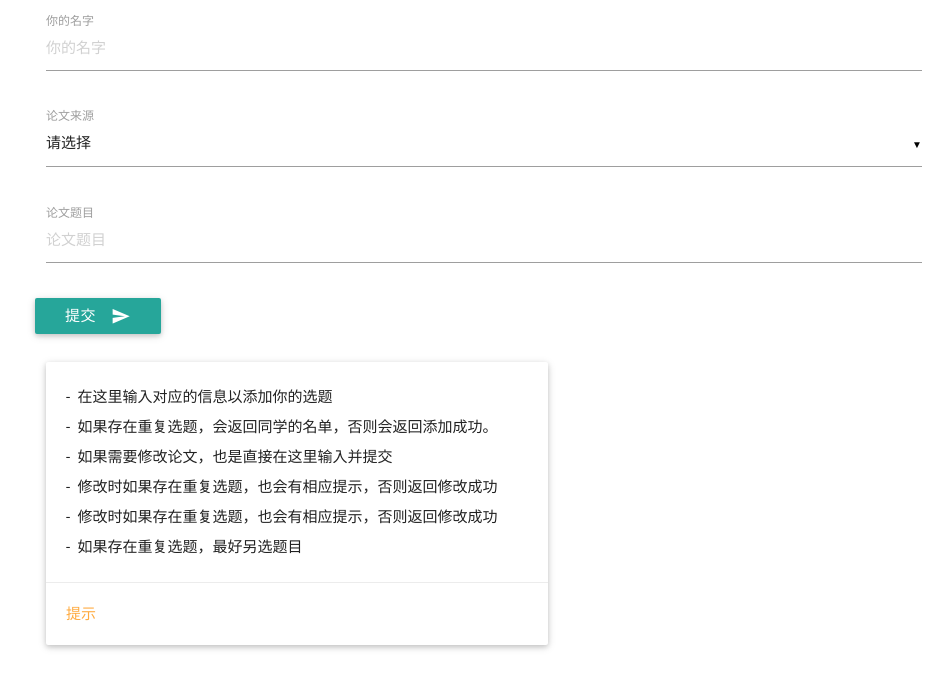
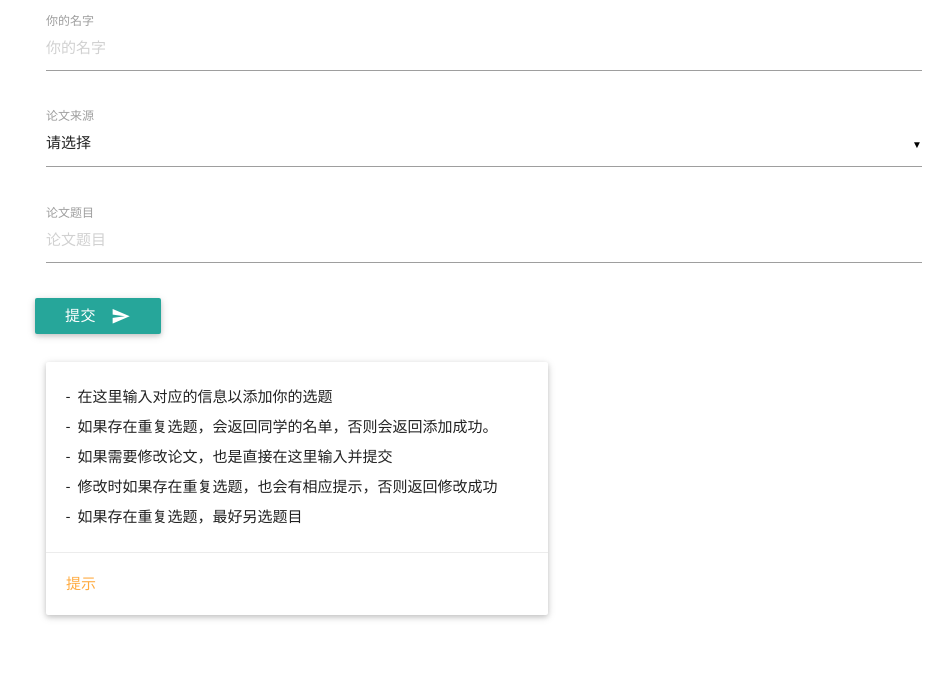
Before and after one commit to ahangchen/GotYou, a Django app: page /class/os in a window 1280 px wide. Shown: the top 689 px of the page, without its empty margins (156-1106 px from the left). Run offline with Django 3.2, Linux system fonts and the light colour scheme.

Commit message:
remove redundant line

```diff
--- a/templates/class/os.html
+++ b/templates/class/os.html
@@ -60,7 +60,6 @@
                                     -&nbsp;&nbsp;如果存在重复选题，会返回同学的名单，否则会返回添加成功。<br/>
                                     -&nbsp;&nbsp;如果需要修改论文，也是直接在这里输入并提交<br/>
                                     -&nbsp;&nbsp;修改时如果存在重复选题，也会有相应提示，否则返回修改成功<br/>
-                                    -&nbsp;&nbsp;修改时如果存在重复选题，也会有相应提示，否则返回修改成功<br/>
                                     -&nbsp;&nbsp;如果存在重复选题，最好另选题目<br/>
                                 </p>
                             </div>
```
